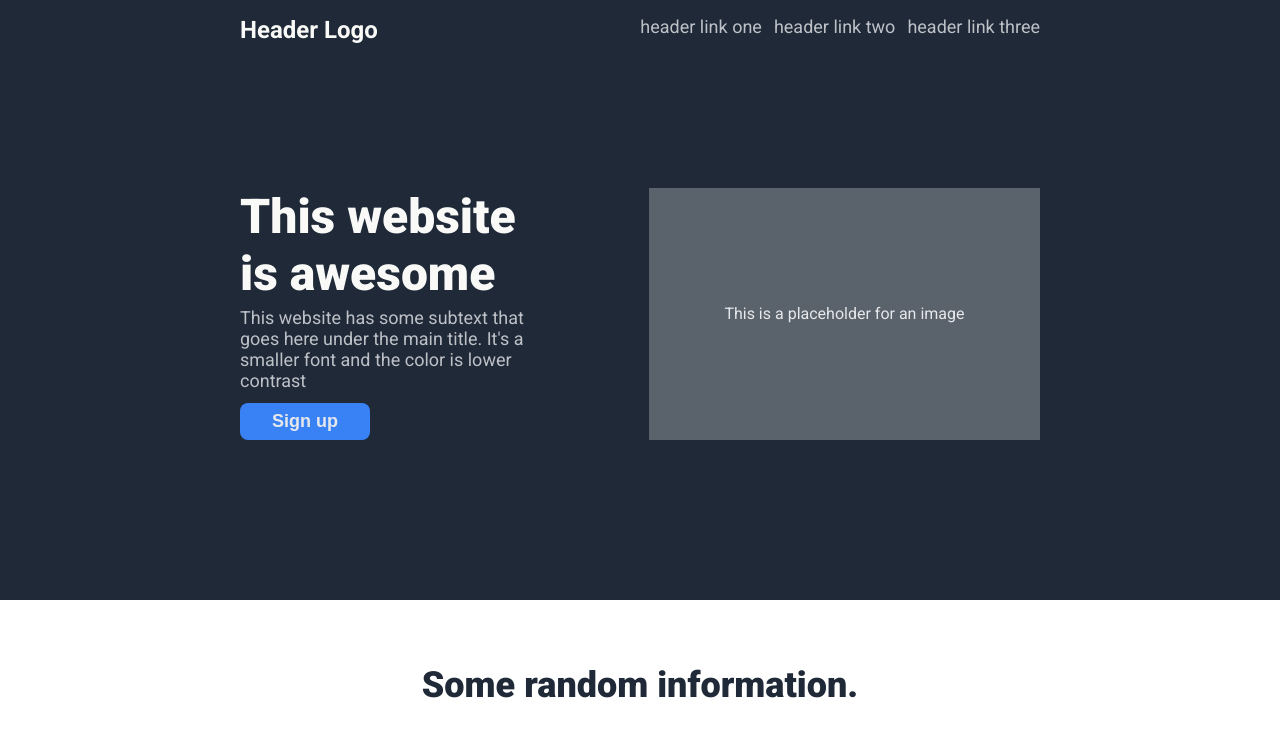
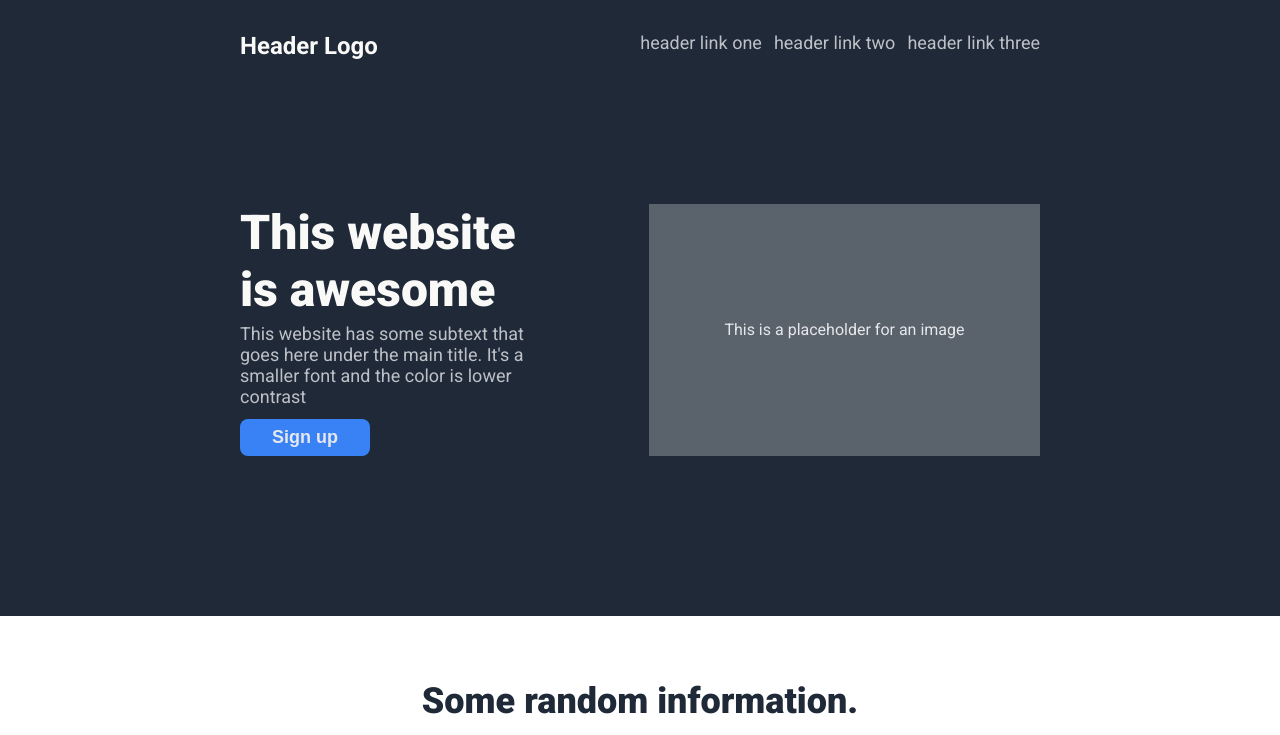
Before and after one commit to NgocPMT/project-landing-page, a plain HTML site: page index.html in a window 1280 px wide. Shown: the top 735 px of the page. Drawn offline with Linux system fonts and the light colour scheme.

Commit message:
change header padding
change header padding for a more open look

```diff
--- a/css/style.css
+++ b/css/style.css
@@ -11,7 +11,7 @@ html, body {
 
 header {
   background-color: #1F2937;
-  padding: 1rem 15rem;
+  padding: 2rem 15rem 1rem 15rem;
 }
 
 nav {
```
